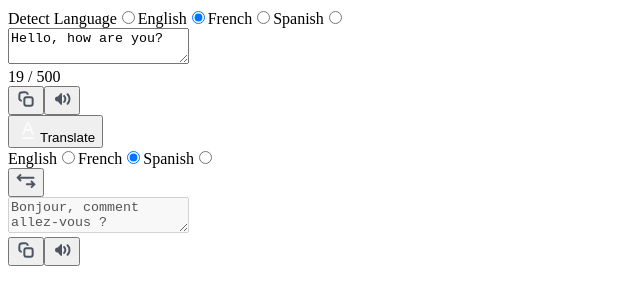
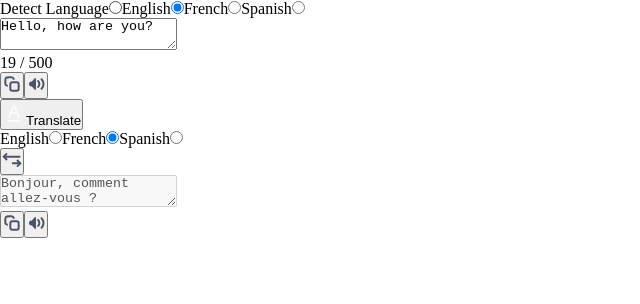
Before and after one commit to GaelSM/Translate-App, a React (Vite) app: page / in a window 1280 px wide. Shown: the top 304 px of the page, without its empty margins (0-640 px from the left). Built offline with nearby package versions, Linux system fonts and the light colour scheme.

Commit message:
Add styles

```diff
--- /dev/null
+++ b/src/index.css
@@ -0,0 +1,9 @@
+@import url('https://fonts.googleapis.com/css2?family=DM+Sans:opsz,wght@9..40,500;9..40,700&display=swap');
+
+*::after,
+*::before,
+* {
+  margin: 0;
+  padding: 0;
+  box-sizing: border-box;
+}
--- a/src/main.jsx
+++ b/src/main.jsx
@@ -1,4 +1,5 @@
 import ReactDOM from 'react-dom/client'
 import App from './App.jsx'
+import "./index.css"
 
 ReactDOM.createRoot(document.getElementById('root')).render(<App />)
```
Also changed, not shown: 1 other file (tests, documents, lock files or other folders).
